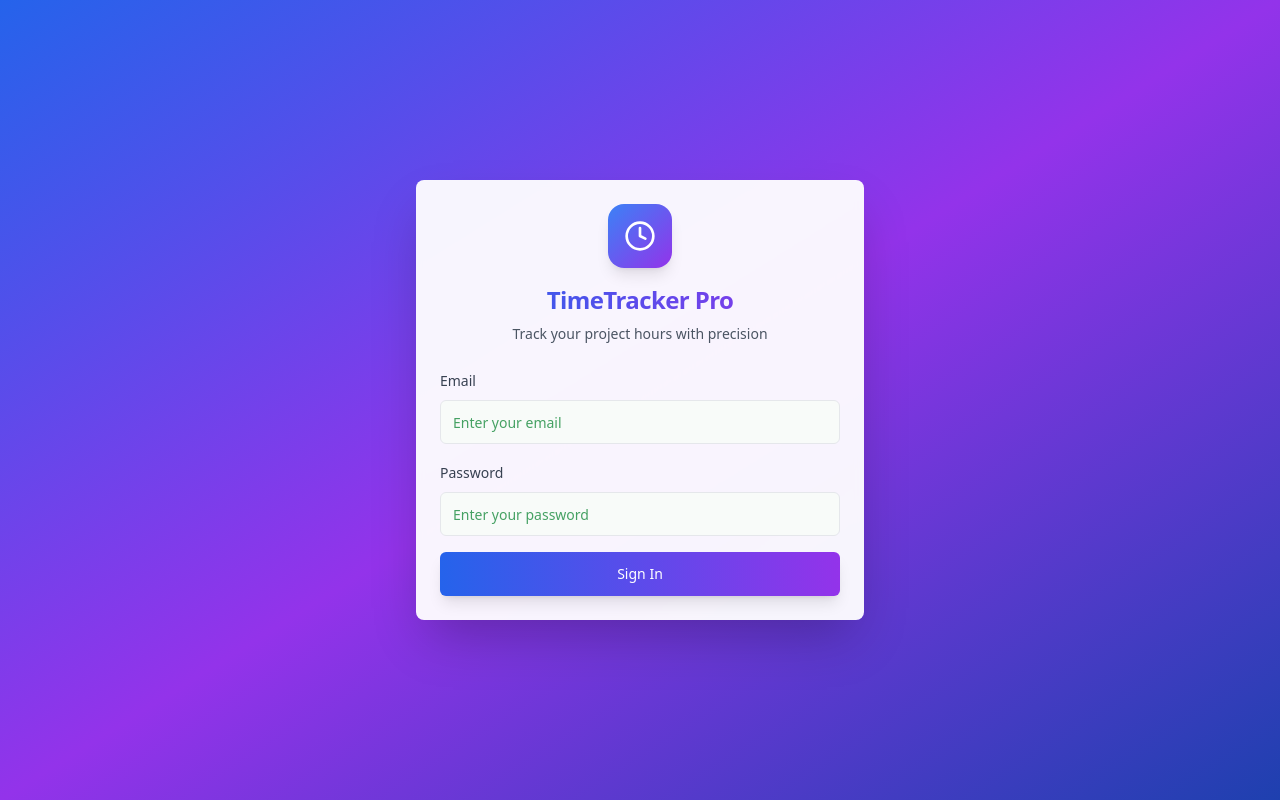
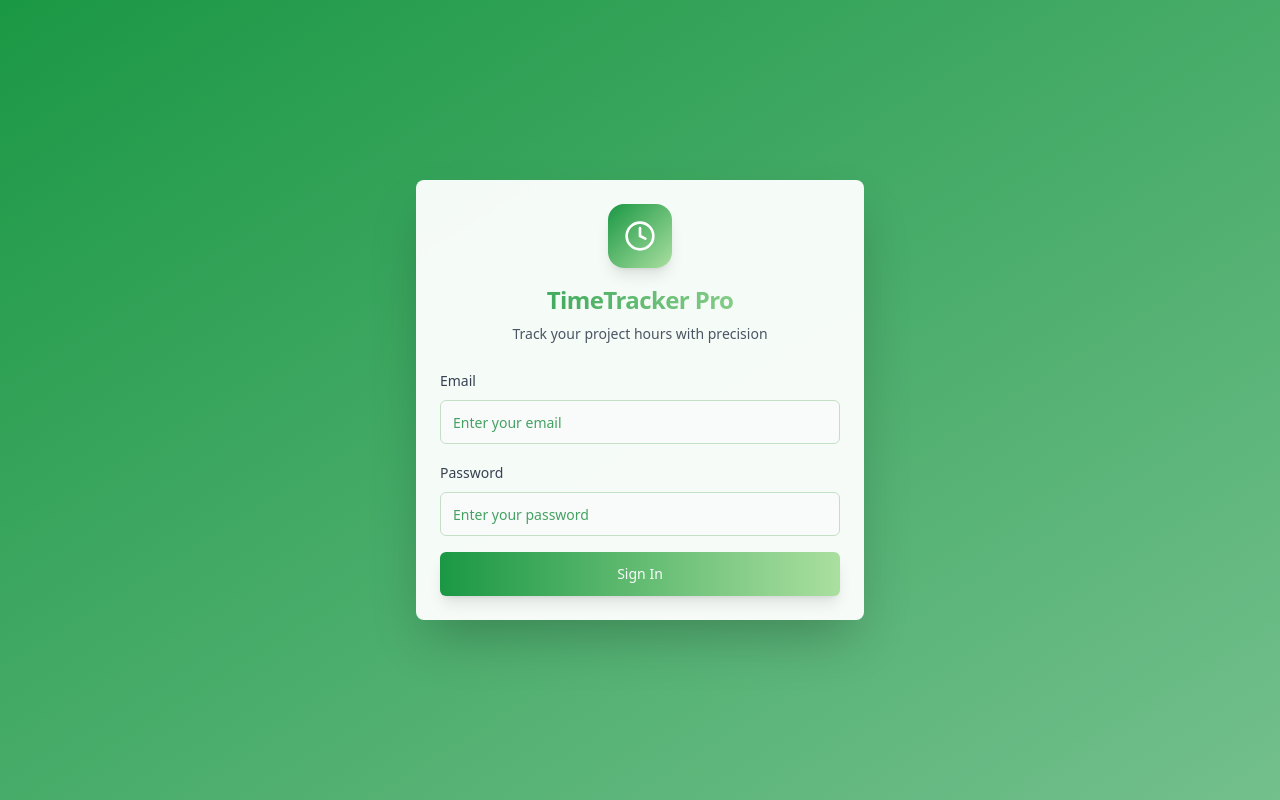
Before and after one commit to LeonardoBagella/TimeTrackerPro, a React (Vite) app: page / in a window 1280 px wide. Built offline with nearby package versions, Linux system fonts and the light colour scheme.

Commit message:
Fix color scheme
Update button and background colors to green.

```diff
--- a/src/App.tsx
+++ b/src/App.tsx
@@ -31,7 +31,7 @@ const AppContent = () => {
 
   if (isLoading) {
     return (
-      <div className="min-h-screen bg-gradient-to-br from-blue-600 via-purple-600 to-blue-800 flex items-center justify-center">
+      <div className="min-h-screen bg-gradient-to-br from-primary via-primary/80 to-primary/60 flex items-center justify-center">
         <div className="text-white text-center">
           <div className="w-12 h-12 border-4 border-white border-t-transparent rounded-full animate-spin mx-auto mb-4"></div>
           <p>Loading...</p>
--- a/src/components/AddProjectDialog.tsx
+++ b/src/components/AddProjectDialog.tsx
@@ -117,7 +117,7 @@ const AddProjectDialog: React.FC<AddProjectDialogProps> = ({ open, onOpenChange
             </Button>
             <Button
               type="submit"
-              className="bg-gradient-to-r from-blue-600 to-purple-600 hover:from-blue-700 hover:to-purple-700"
+              className="bg-gradient-to-r from-primary to-accent hover:from-primary/90 hover:to-accent/90"
             >
               Add Project
             </Button>
--- a/src/components/AddTimeDialog.tsx
+++ b/src/components/AddTimeDialog.tsx
@@ -197,7 +197,7 @@ const AddTimeDialog: React.FC<AddTimeDialogProps> = ({ open, onOpenChange }) =>
             </Button>
             <Button
               type="submit"
-              className="bg-gradient-to-r from-blue-600 to-purple-600 hover:from-blue-700 hover:to-purple-700"
+              className="bg-gradient-to-r from-primary to-accent hover:from-primary/90 hover:to-accent/90"
             >
               Log Time
             </Button>
--- a/src/components/AuthPage.tsx
+++ b/src/components/AuthPage.tsx
@@ -35,15 +35,15 @@ const AuthPage = () => {
 
 
   return (
-    <div className="min-h-screen bg-gradient-to-br from-blue-600 via-purple-600 to-blue-800 flex items-center justify-center p-4">
+    <div className="min-h-screen bg-gradient-to-br from-primary via-primary/80 to-primary/60 flex items-center justify-center p-4">
       <div className="w-full max-w-md animate-fade-in">
         <Card className="backdrop-blur-sm bg-white/95 shadow-2xl border-0">
           <CardHeader className="text-center space-y-4">
-            <div className="mx-auto w-16 h-16 bg-gradient-to-br from-blue-500 to-purple-600 rounded-2xl flex items-center justify-center shadow-lg">
+            <div className="mx-auto w-16 h-16 bg-gradient-to-br from-primary to-accent rounded-2xl flex items-center justify-center shadow-lg">
               <Clock className="w-8 h-8 text-white" />
             </div>
             <div>
-              <CardTitle className="text-2xl font-bold bg-gradient-to-r from-blue-600 to-purple-600 bg-clip-text text-transparent">
+              <CardTitle className="text-2xl font-bold bg-gradient-to-r from-primary to-accent bg-clip-text text-transparent">
                 TimeTracker Pro
               </CardTitle>
               <CardDescription className="text-gray-600 mt-2">
@@ -62,7 +62,7 @@ const AuthPage = () => {
                   placeholder="Enter your email"
                   value={email}
                   onChange={(e) => setEmail(e.target.value)}
-                  className="h-11 border-gray-200 focus:border-blue-500 focus:ring-blue-500"
+                  className="h-11 border-input focus:border-primary focus:ring-primary"
                   disabled={isLoading}
                 />
               </div>
@@ -75,7 +75,7 @@ const AuthPage = () => {
                   placeholder="Enter your password"
                   value={password}
                   onChange={(e) => setPassword(e.target.value)}
-                  className="h-11 border-gray-200 focus:border-blue-500 focus:ring-blue-500"
+                  className="h-11 border-input focus:border-primary focus:ring-primary"
                   disabled={isLoading}
                 />
               </div>
@@ -89,7 +89,7 @@ const AuthPage = () => {
 
               <Button
                 type="submit"
-                className="w-full h-11 bg-gradient-to-r from-blue-600 to-purple-600 hover:from-blue-700 hover:to-purple-700 text-white font-medium shadow-lg hover:shadow-xl transition-all duration-200"
+                className="w-full h-11 bg-gradient-to-r from-primary to-accent hover:from-primary/90 hover:to-accent/90 text-primary-foreground font-medium shadow-lg hover:shadow-xl transition-all duration-200"
                 disabled={isLoading}
               >
                 {isLoading ? (
--- a/src/components/Dashboard.tsx
+++ b/src/components/Dashboard.tsx
@@ -21,16 +21,16 @@ const Dashboard = () => {
     .slice(0, 5);
 
   return (
-    <div className="min-h-screen bg-gradient-to-br from-gray-50 to-blue-50">
+    <div className="min-h-screen bg-gradient-to-br from-background to-secondary">
       {/* Header */}
       <header className="bg-white shadow-sm border-b">
         <div className="max-w-7xl mx-auto px-4 sm:px-6 lg:px-8">
           <div className="flex justify-between items-center h-16">
             <div className="flex items-center space-x-3">
-              <div className="w-8 h-8 bg-gradient-to-br from-blue-500 to-purple-600 rounded-lg flex items-center justify-center">
+              <div className="w-8 h-8 bg-gradient-to-br from-primary to-accent rounded-lg flex items-center justify-center">
                 <Clock className="w-5 h-5 text-white" />
               </div>
-              <h1 className="text-xl font-bold bg-gradient-to-r from-blue-600 to-purple-600 bg-clip-text text-transparent">
+              <h1 className="text-xl font-bold bg-gradient-to-r from-primary to-accent bg-clip-text text-transparent">
                 TimeTracker Pro
               </h1>
             </div>
@@ -59,7 +59,7 @@ const Dashboard = () => {
               <CardTitle className="text-sm font-medium text-gray-600">Total Projects</CardTitle>
             </CardHeader>
             <CardContent>
-              <div className="text-3xl font-bold text-blue-600">{projects.length}</div>
+              <div className="text-3xl font-bold text-primary">{projects.length}</div>
             </CardContent>
           </Card>
 
@@ -68,7 +68,7 @@ const Dashboard = () => {
               <CardTitle className="text-sm font-medium text-gray-600">Total Hours</CardTitle>
             </CardHeader>
             <CardContent>
-              <div className="text-3xl font-bold text-purple-600">{totalHours.toFixed(1)}</div>
+              <div className="text-3xl font-bold text-accent-foreground">{totalHours.toFixed(1)}</div>
             </CardContent>
           </Card>
 
@@ -77,7 +77,7 @@ const Dashboard = () => {
               <CardTitle className="text-sm font-medium text-gray-600">Time Entries</CardTitle>
             </CardHeader>
             <CardContent>
-              <div className="text-3xl font-bold text-green-600">{timeEntries.length}</div>
+              <div className="text-3xl font-bold text-primary/80">{timeEntries.length}</div>
             </CardContent>
           </Card>
         </div>
@@ -86,7 +86,7 @@ const Dashboard = () => {
         <div className="flex flex-col sm:flex-row gap-4 mb-8">
           <Button
             onClick={() => setShowAddProject(true)}
-            className="bg-gradient-to-r from-blue-600 to-purple-600 hover:from-blue-700 hover:to-purple-700 text-white shadow-lg hover:shadow-xl transition-all duration-200"
+            className="bg-gradient-to-r from-primary to-accent hover:from-primary/90 hover:to-accent/90 text-primary-foreground shadow-lg hover:shadow-xl transition-all duration-200"
           >
             <Plus className="w-4 h-4 mr-2" />
             Add Project
@@ -95,7 +95,7 @@ const Dashboard = () => {
           <Button
             onClick={() => setShowAddTime(true)}
             variant="outline"
-            className="border-blue-200 hover:bg-blue-50 hover:border-blue-300"
+            className="border-border hover:bg-secondary hover:border-primary/20"
             disabled={projects.length === 0}
           >
             <Clock className="w-4 h-4 mr-2" />
@@ -108,7 +108,7 @@ const Dashboard = () => {
           <Card>
             <CardHeader>
               <CardTitle className="flex items-center">
-                <Plus className="w-5 h-5 mr-2 text-blue-600" />
+                <Plus className="w-5 h-5 mr-2 text-primary" />
                 Projects
               </CardTitle>
               <CardDescription>Manage your active projects</CardDescription>
@@ -134,7 +134,7 @@ const Dashboard = () => {
                         </div>
                       </div>
                       <div className="flex items-center space-x-3">
-                        <Badge variant="secondary" className="bg-blue-100 text-blue-800">
+                        <Badge variant="secondary" className="bg-primary/10 text-primary">
                           {project.totalHours.toFixed(1)}h
                         </Badge>
                         <Button
@@ -157,7 +157,7 @@ const Dashboard = () => {
           <Card>
             <CardHeader>
               <CardTitle className="flex items-center">
-                <Calendar className="w-5 h-5 mr-2 text-purple-600" />
+                <Calendar className="w-5 h-5 mr-2 text-accent-foreground" />
                 Recent Entries
               </CardTitle>
               <CardDescription>Your latest time logs</CardDescription>
@@ -186,7 +186,7 @@ const Dashboard = () => {
                           </div>
                         </div>
                         <div className="flex items-center space-x-3">
-                          <Badge variant="secondary" className="bg-purple-100 text-purple-800">
+                          <Badge variant="secondary" className="bg-accent/20 text-accent-foreground">
                             {entry.hours}h
                           </Badge>
                           <Button
--- a/src/pages/NotFound.tsx
+++ b/src/pages/NotFound.tsx
@@ -16,7 +16,7 @@ const NotFound = () => {
       <div className="text-center">
         <h1 className="text-4xl font-bold mb-4">404</h1>
         <p className="text-xl text-gray-600 mb-4">Oops! Page not found</p>
-        <a href="/" className="text-blue-500 hover:text-blue-700 underline">
+        <a href="/" className="text-primary hover:text-primary/80 underline">
           Return to Home
         </a>
       </div>
```
